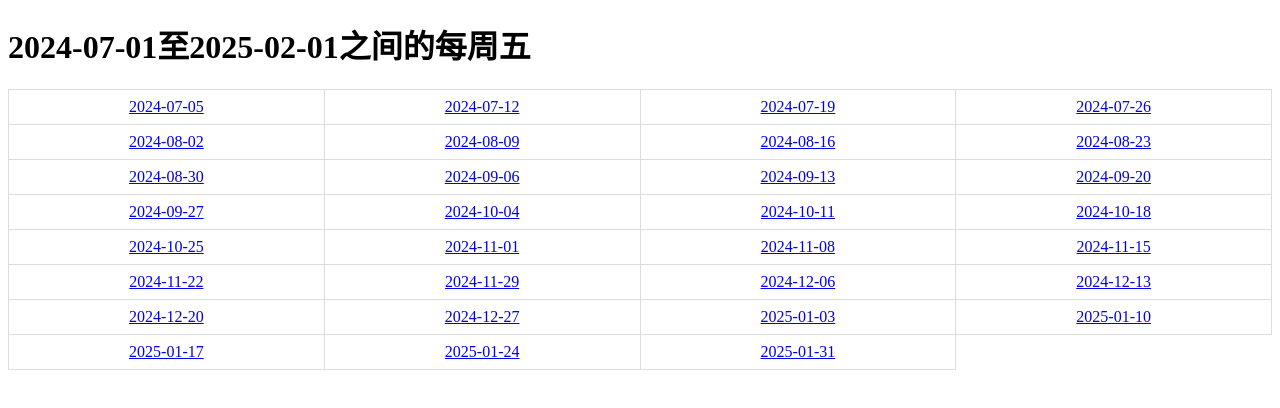
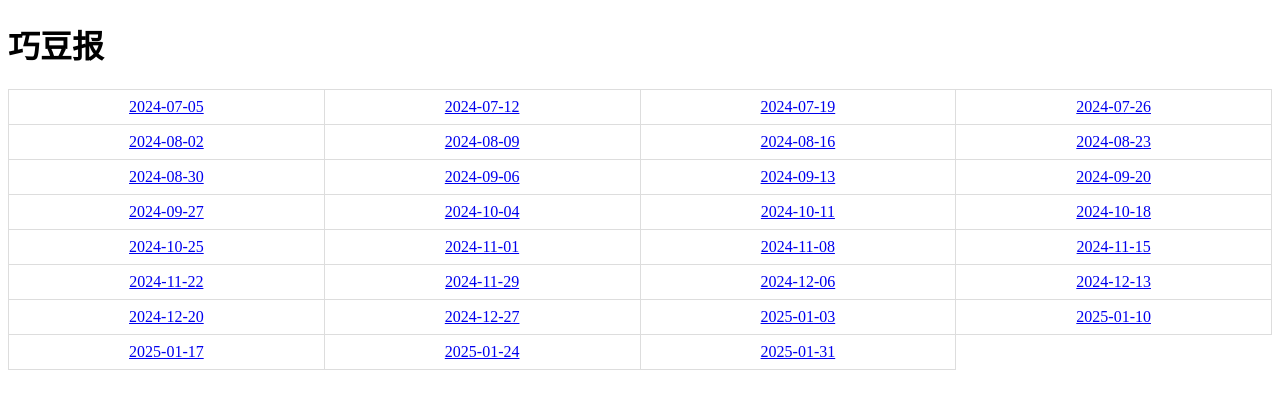
Before and after one commit to QuanVictor/qiaodoubao, a plain HTML site: page index.html in a window 1280 px wide. Drawn offline with Linux system fonts and the light colour scheme.

Commit message:
Update index.html

```diff
--- a/index.html
+++ b/index.html
@@ -16,7 +16,7 @@
     </style>
 </head>
 <body>
-    <h1>2024-07-01至2025-02-01之间的每周五</h1>
+    <h1>巧豆报</h1>
     <table>
         <tr>
             <td><a href="image.jpg">2024-07-05</a></td>
```
